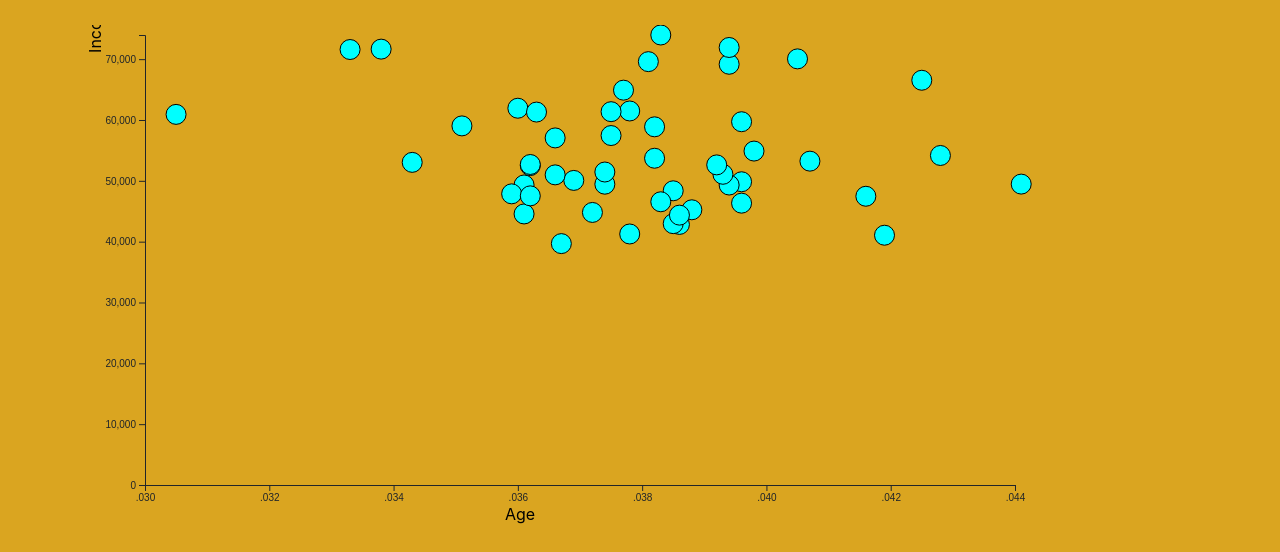
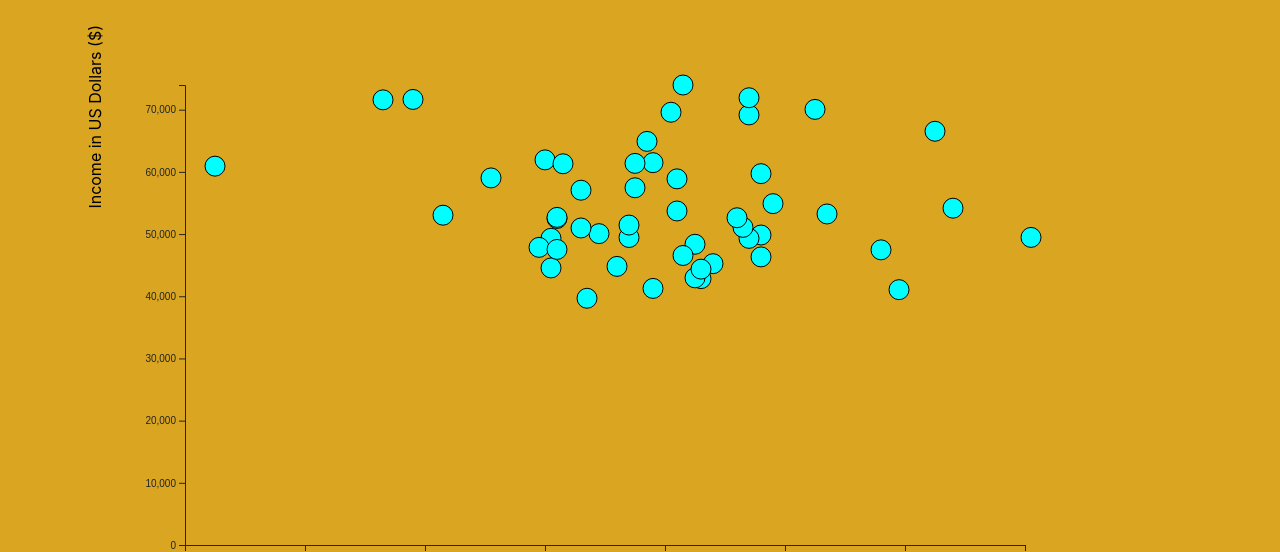
Before and after one commit to dmilestone/D3-challenge, a plain HTML site: page D3_data_journalism/index.html in a window 1280 px wide. Shown: the part 178-730 px from the top of the page. Drawn offline with nearby package versions, Linux system fonts and the light colour scheme.

Commit message:
added axis labels

```diff
--- a/D3_data_journalism/assets/js/app.js
+++ b/D3_data_journalism/assets/js/app.js
@@ -1,23 +1,26 @@
-var svgWidth = 960;
-var svgHeight = 500;
+var svgWidth = 980;
+var svgHeight = 620;
 
 
 // set the dimensions and margins of the graph
-var margin = {top: 10, right: 30, bottom: 40, left: 60};
+var margin = {top: 60, right: 40, bottom: 100, left: 100};
 
-var width = svgWidth - margin.left - margin.right;
+var width = svgWidth - margin.right - margin.left;
 var height = svgHeight - margin.top - margin.bottom;
 
+var chart = d3.select("#scatter").append("div").classed("chart", true);
+
 // append the svg object to the body of the page
-var svg = d3.select("#scatter")
-    .append("svg")
-      .attr("width", svgWidth)
-      .attr("height", svgHeight);
-
+var svg = chart.append("svg")
+    .attr("width", svgWidth)
+    .attr("height", svgHeight);
 
 // Append an svg group
 var chartGroup = svg.append("g")
   .attr("transform", `translate(${margin.left}, ${margin.top})`);
+
+//TRYING THIS
+d3.select("body").append("div").attr("class", "tooltip").style("opacity", 0);
 
 
 //Read the data
@@ -27,6 +30,7 @@ d3.csv("assets/data/data.csv").then(function(stateData) {
     data.income=+data.income;
   });
   console.log(stateData);
+
 
   // create scales
     var xTimeScale = d3.scaleTime()
@@ -49,21 +53,28 @@ d3.csv("assets/data/data.csv").then(function(stateData) {
   // text label for the x axis
   svg.append("text")
       .attr("transform",
-            "translate(" + (width/2) + " ," +
-                           (height + margin.top + 35) + ")")
-      .style("text-anchor", "middle")
-      .text("Age");
+            "translate(" + (svgWidth/2) + " ," +
+                           (height + margin.top + 40) + ")")
+      .style("text-anchor", "end")
+      .text("Age (Years)");
 
     chartGroup.append("g")
       .call(yAxis);
+
                // text label for the y axis
    svg.append("text")
    .attr("transform", "rotate(-90)")
-   .attr("cy", 0-margin.left)
-   .attr("cx", 0-(height/2))
+   .attr("cy", 0 - margin.left + 40)
+   .attr("cx", 0 - (height))
    .attr("dy", "1em")
-   .style("text-anchor", "middle")
-   .text("Income");
+   .attr("text-anchor", "end")
+   .text("Income in US Dollars ($)")
+  // svg.append("text")
+  // .attr("text-anchor", "end")
+  // .attr("transform", "rotate(-90)")
+  // .attr("cy", -margin.left+20)
+  // .attr("cx", -margin.top)
+  // .text("Income")
 
   // append circles
       var circlesGroup = chartGroup.selectAll("circle")
@@ -105,10 +116,6 @@ d3.csv("assets/data/data.csv").then(function(stateData) {
 
 
 
-// }
-// );
-
-
 // // When the browser loads, makeResponsive() is called.
 // makeResponsive();
 
--- a/D3_data_journalism/index.html
+++ b/D3_data_journalism/index.html
@@ -25,7 +25,7 @@
       </div>
     </div>
     <div class="row">
-      <div class="col-xs-12  col-md-9">
+      <div class="col-xs-12  col-md-12">
         <div class="article">
           <h2>Correlations Between Smoker's Age and Income Level</h2>
           <p>Pellentesque habitant morbi tristique senectus et netus et malesuada fames ac turpis egestas. Vestibulum tortor
```
